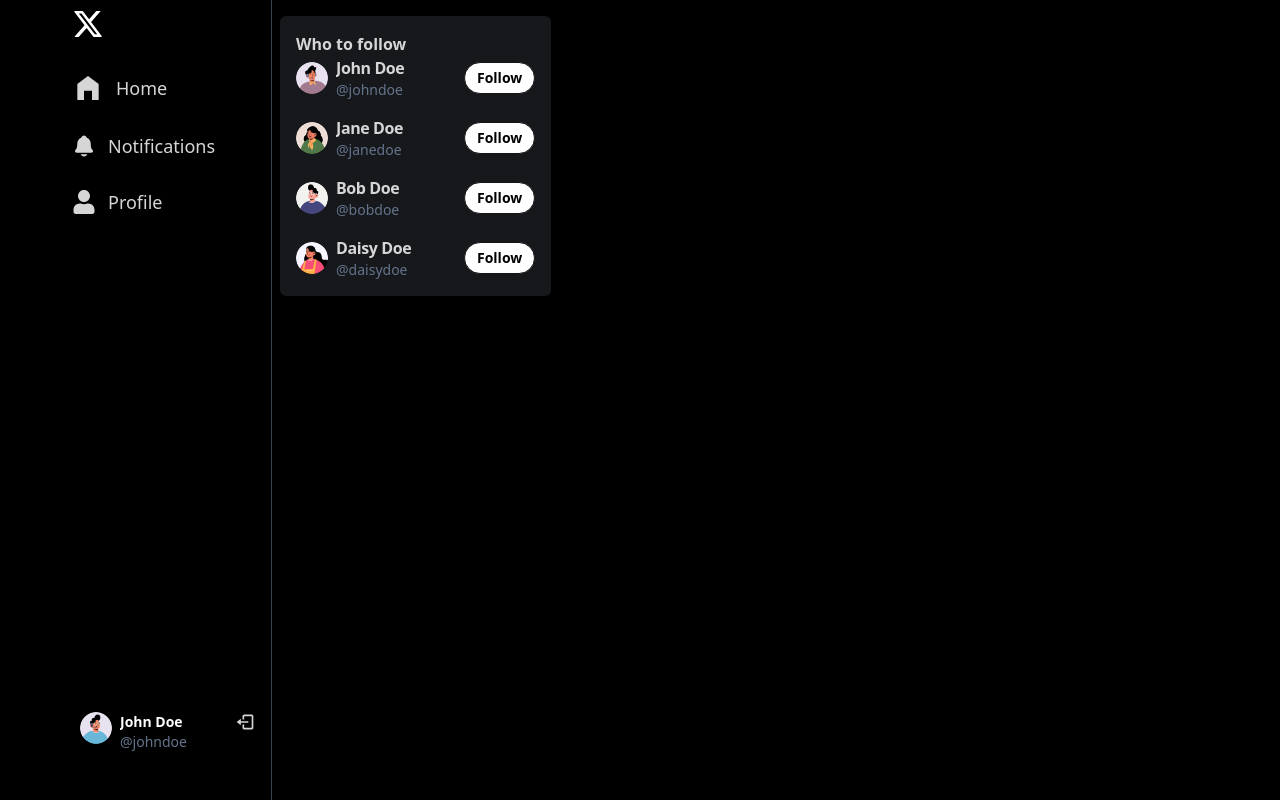
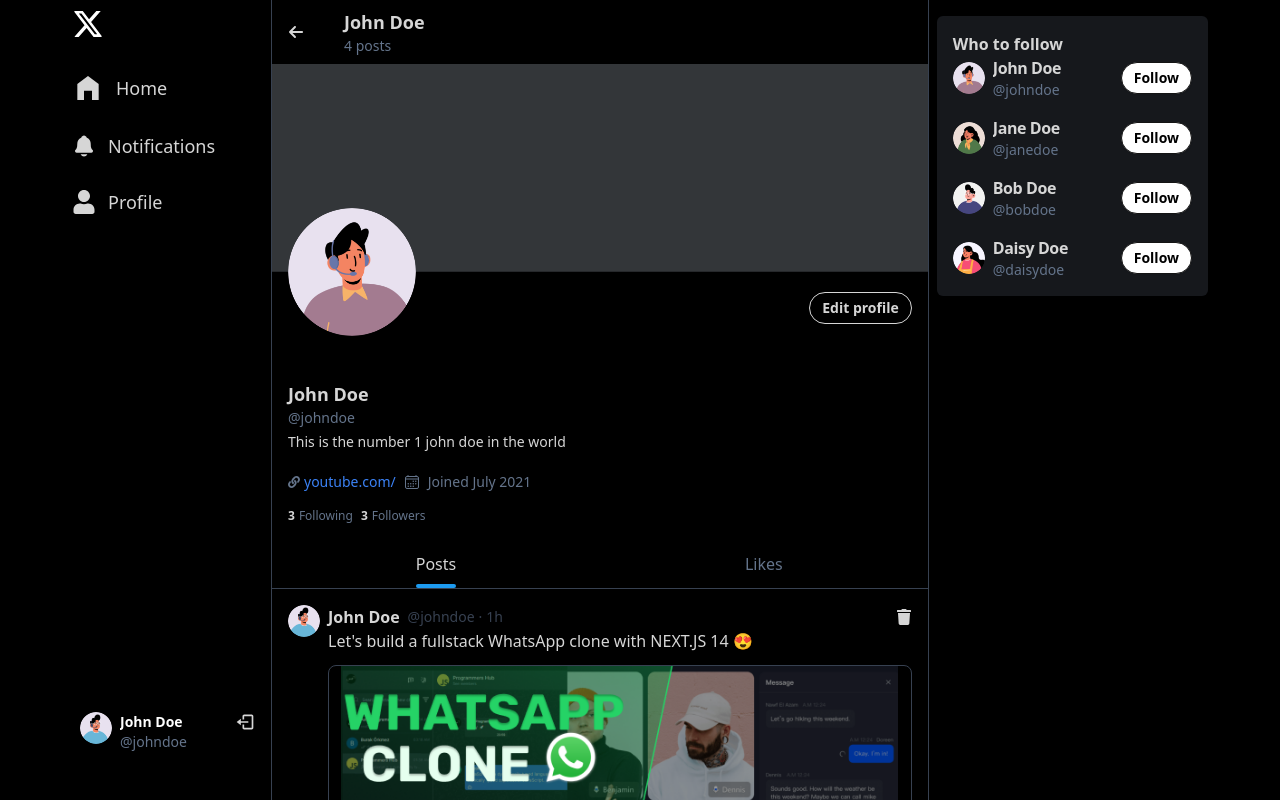
Before and after one commit to GautamShriharsh/TWITTER-CLONE, a React (Vite) app in the folder frontend/: page /profile/bobdoe in a window 1280 px wide. Shown: the top 800 px of the page. Built offline with nearby package versions, Linux system fonts and the light colour scheme.

Commit message:
UI complete

```diff
--- a/frontend/src/App.jsx
+++ b/frontend/src/App.jsx
@@ -7,6 +7,7 @@
 import Sidebar from "./components/common/Sidebar"
 import RightPanel from "./components/common/RightPanel";
 import NotificationPage from "./pages/notification/NotificationPage";
+import ProfilePage from "./pages/profile/ProfilePage";
 
 function App() {
 
@@ -19,6 +20,7 @@
     <Route path="/login" element={<LoginPage />} />
     <Route path="/signup" element={<SignUpPage />} />
     <Route path="/notifications" element={<NotificationPage />} />
+    <Route path="/profile/:username" element={<ProfilePage />} />
 
    </Routes>
 
--- a/frontend/src/pages/profile/ProfilePage.jsx
+++ b/frontend/src/pages/profile/ProfilePage.jsx
@@ -0,0 +1,201 @@
+import { useRef, useState } from "react";
+import { Link } from "react-router-dom";
+
+import Posts from "../../components/common/Posts";
+import ProfileHeaderSkeleton from "../../components/skeletons/ProfileHeaderSkeleton";
+import EditProfileModal from "./EditProfileModal";
+
+import { POSTS } from "../../utils/db/dummy";
+
+import { FaArrowLeft } from "react-icons/fa6";
+import { IoCalendarOutline } from "react-icons/io5";
+import { FaLink } from "react-icons/fa";
+import { MdEdit } from "react-icons/md";
+
+const ProfilePage = () => {
+	const [coverImg, setCoverImg] = useState(null);
+	const [profileImg, setProfileImg] = useState(null);
+	const [feedType, setFeedType] = useState("posts");
+
+	const coverImgRef = useRef(null);
+	const profileImgRef = useRef(null);
+
+	const isLoading = false;
+	const isMyProfile = true;
+
+	const user = {
+		_id: "1",
+		fullName: "John Doe",
+		username: "johndoe",
+		profileImg: "/avatars/boy2.png",
+		coverImg: "/cover.png",
+		bio: "This is the number 1 john doe in the world",
+		link: "https://www.youtube.com",
+		following: ["1", "2", "3"],
+		followers: ["1", "2", "3"],
+	};
+
+	const handleImgChange = (e, state) => {
+		const file = e.target.files[0];
+		if (file) {
+			const reader = new FileReader();
+			reader.onload = () => {
+				state === "coverImg" && setCoverImg(reader.result);
+				state === "profileImg" && setProfileImg(reader.result);
+			};
+			reader.readAsDataURL(file);
+		}
+	};
+
+	return (
+		<>
+			<div className='flex-[4_4_0]  border-r border-gray-700 min-h-screen '>
+				{/* HEADER */}
+				{isLoading && <ProfileHeaderSkeleton />}
+				{!isLoading && !user && <p className='text-center text-lg mt-4'>User not found</p>}
+				<div className='flex flex-col'>
+					{!isLoading && user && (
+						<>
+							<div className='flex gap-10 px-4 py-2 items-center'>
+								<Link to='/'>
+									<FaArrowLeft className='w-4 h-4' />
+								</Link>
+								<div className='flex flex-col'>
+									<p className='font-bold text-lg'>{user?.fullName}</p>
+									<span className='text-sm text-slate-500'>{POSTS?.length} posts</span>
+								</div>
+							</div>
+							{/* COVER IMG */}
+							<div className='relative group/cover'>
+								<img
+									src={coverImg || user?.coverImg || "/cover.png"}
+									className='h-52 w-full object-cover'
+									alt='cover image'
+								/>
+								{isMyProfile && (
+									<div
+										className='absolute top-2 right-2 rounded-full p-2 bg-gray-800 bg-opacity-75 cursor-pointer opacity-0 group-hover/cover:opacity-100 transition duration-200'
+										onClick={() => coverImgRef.current.click()}
+									>
+										<MdEdit className='w-5 h-5 text-white' />
+									</div>
+								)}
+
+								<input
+									type='file'
+									hidden
+                                    accept="image/*"
+									ref={coverImgRef}
+									onChange={(e) => handleImgChange(e, "coverImg")}
+								/>
+								<input
+									type='file'
+									hidden
+                                    accept="image/*"
+									ref={profileImgRef}
+									onChange={(e) => handleImgChange(e, "profileImg")}
+								/>
+								{/* USER AVATAR */}
+								<div className='avatar absolute -bottom-16 left-4'>
+									<div className='w-32 rounded-full relative group/avatar'>
+										<img src={profileImg || user?.profileImg || "/avatar-placeholder.png"} />
+										<div className='absolute top-5 right-3 p-1 bg-primary rounded-full group-hover/avatar:opacity-100 opacity-0 cursor-pointer'>
+											{isMyProfile && (
+												<MdEdit
+													className='w-4 h-4 text-white'
+													onClick={() => profileImgRef.current.click()}
+												/>
+											)}
+										</div>
+									</div>
+								</div>
+							</div>
+							<div className='flex justify-end px-4 mt-5'>
+								{isMyProfile && <EditProfileModal />}
+								{!isMyProfile && (
+									<button
+										className='btn btn-outline rounded-full btn-sm'
+										onClick={() => alert("Followed successfully")}
+									>
+										Follow
+									</button>
+								)}
+								{(coverImg || profileImg) && (
+									<button
+										className='btn btn-primary rounded-full btn-sm text-white px-4 ml-2'
+										onClick={() => alert("Profile updated successfully")}
+									>
+										Update
+									</button>
+								)}
+							</div>
+
+							<div className='flex flex-col gap-4 mt-14 px-4'>
+								<div className='flex flex-col'>
+									<span className='font-bold text-lg'>{user?.fullName}</span>
+									<span className='text-sm text-slate-500'>@{user?.username}</span>
+									<span className='text-sm my-1'>{user?.bio}</span>
+								</div>
+
+								<div className='flex gap-2 flex-wrap'>
+									{user?.link && (
+										<div className='flex gap-1 items-center '>
+											<>
+												<FaLink className='w-3 h-3 text-slate-500' />
+												<a
+													href='https://www.youtube.com'
+													target='_blank'
+													rel='noreferrer'
+													className='text-sm text-blue-500 hover:underline'
+												>
+													youtube.com/
+												</a>
+											</>
+										</div>
+									)}
+									<div className='flex gap-2 items-center'>
+										<IoCalendarOutline className='w-4 h-4 text-slate-500' />
+										<span className='text-sm text-slate-500'>Joined July 2021</span>
+									</div>
+								</div>
+								<div className='flex gap-2'>
+									<div className='flex gap-1 items-center'>
+										<span className='font-bold text-xs'>{user?.following.length}</span>
+										<span className='text-slate-500 text-xs'>Following</span>
+									</div>
+									<div className='flex gap-1 items-center'>
+										<span className='font-bold text-xs'>{user?.followers.length}</span>
+										<span className='text-slate-500 text-xs'>Followers</span>
+									</div>
+								</div>
+							</div>
+							<div className='flex w-full border-b border-gray-700 mt-4'>
+								<div
+									className='flex justify-center flex-1 p-3 hover:bg-secondary transition duration-300 relative cursor-pointer'
+									onClick={() => setFeedType("posts")}
+								>
+									Posts
+									{feedType === "posts" && (
+										<div className='absolute bottom-0 w-10 h-1 rounded-full bg-primary' />
+									)}
+								</div>
+								<div
+									className='flex justify-center flex-1 p-3 text-slate-500 hover:bg-secondary transition duration-300 relative cursor-pointer'
+									onClick={() => setFeedType("likes")}
+								>
+									Likes
+									{feedType === "likes" && (
+										<div className='absolute bottom-0 w-10  h-1 rounded-full bg-primary' />
+									)}
+								</div>
+							</div>
+						</>
+					)}
+
+					<Posts />
+				</div>
+			</div>
+		</>
+	);
+};
+export default ProfilePage;
```
